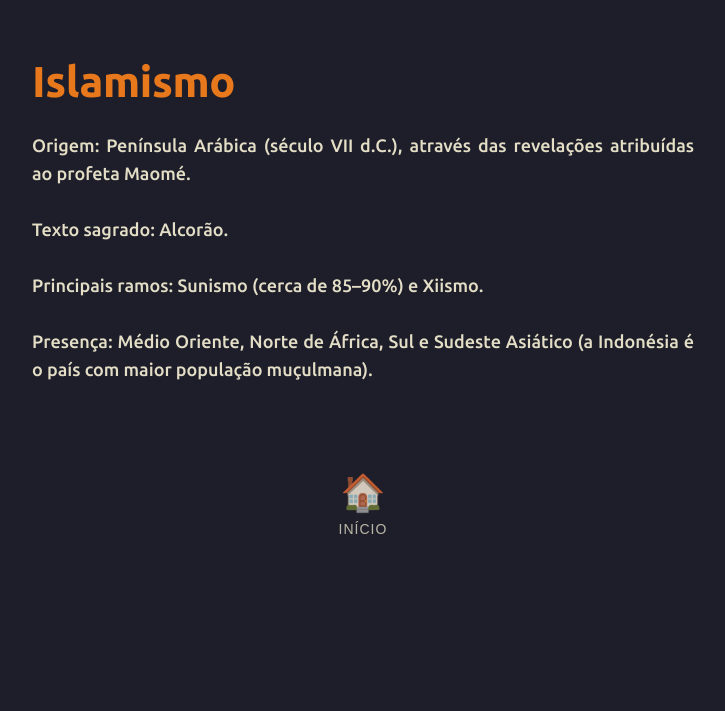
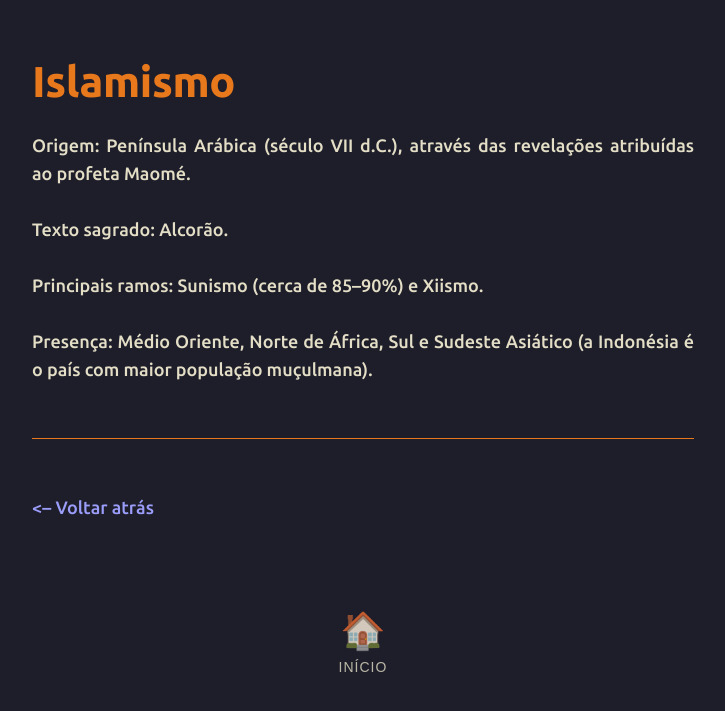
Before and after one commit to joaquim-capitao/joaquim-capitao.github.io, a Jekyll site: the page built from religiao/islamismo.md, in a window 1280 px wide. Shown: the top 711 px of the page, without its empty margins (277-1002 px from the left). Built offline with Jekyll 4.4.1, drawn with Linux system fonts in a browser that asks for light colours; our own code applies the rules of GitHub Pages for plain Markdown files.

Commit message:
Add navigation link to return to previous page

```diff
--- a/religiao/islamismo.md
+++ b/religiao/islamismo.md
@@ -7,3 +7,7 @@ Texto sagrado: Alcorão.
 Principais ramos: Sunismo (cerca de 85–90%) e Xiismo.
 
 Presença: Médio Oriente, Norte de África, Sul e Sudeste Asiático (a Indonésia é o país com maior população muçulmana).
+
+---
+
+[<-- Voltar atrás](https://joaquim-capitao.github.io/religiao/)
```
